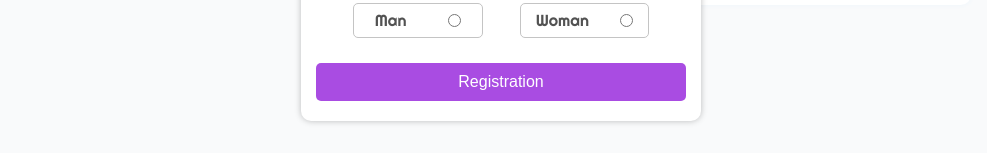
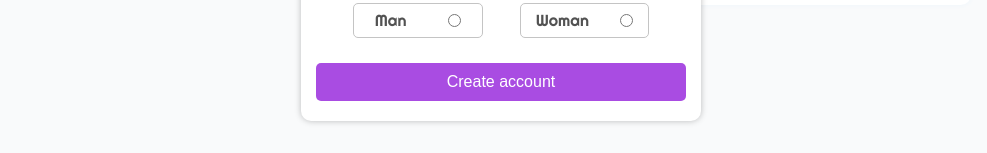
Before and after one commit to MRXOneX/smartbook-front, a Vue app: page /login in a window 1280 px wide. Both pictures are taken after typing "name@example.com", "Sample" into the empty fields and a click on the button "Create new account". Shown: the part 533-686 px from the top of the page, without its empty margins (139-1126 px from the left). Built offline with nearby package versions, Linux system fonts and the light colour scheme.

Commit message:
Update ModalCreateAccount.vue

```diff
--- a/src/components/ModalCreateAccount.vue
+++ b/src/components/ModalCreateAccount.vue
@@ -83,7 +83,7 @@
                     </div>
 
                     <my-button margin="25px 0 10px 0">
-                        Registration
+                        Create account
                     </my-button>
                 </form>
             </div>
```
